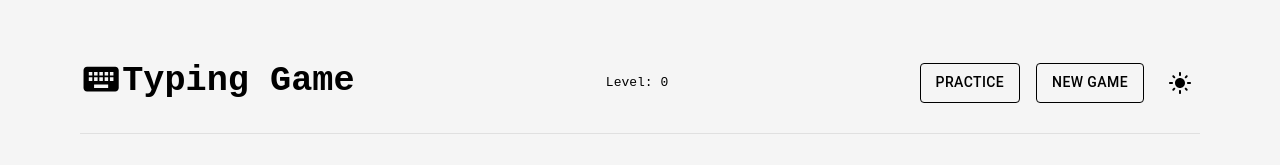
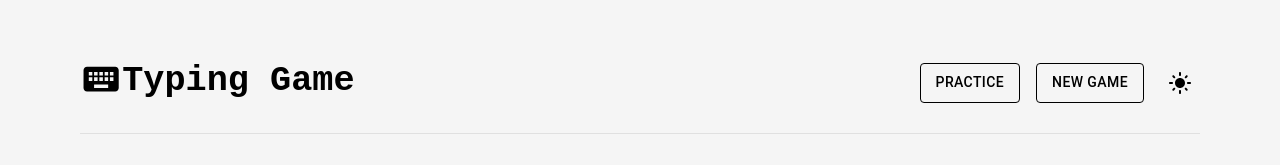
Before and after one commit to itsjozo1/Internship-16-SpeedType, a React (Vite) app: page / in a window 1280 px wide. Shown: the top 165 px of the page. Built offline with nearby package versions, Linux system fonts and the light colour scheme.

Commit message:
Handle new level text and reset game

```diff
--- a/src/Components/Dialogs/NewGameDialog.jsx
+++ b/src/Components/Dialogs/NewGameDialog.jsx
@@ -6,9 +6,10 @@ import { useGameMode } from "../../Providers/GameModeProvider";
 
 // eslint-disable-next-line react/prop-types
 export default function NewGameDialog({ isOpen, handleClose }) {
-  const { changeMode } = useGameMode();
+  const { changeMode, changeLevel } = useGameMode();
 
   const handleNewGameClick = () => {
+    changeLevel(0);
     changeMode("Regular");
     handleClose();
   };
--- a/src/Components/GameField/GameField.jsx
+++ b/src/Components/GameField/GameField.jsx
@@ -5,6 +5,7 @@ import RegularGame from "./RegularGame";
 
 const GameField = () => {
   const { gameMode } = useGameMode();
+
   switch (gameMode) {
     case "Regular":
       return <RegularGame />;
--- a/src/Components/GameField/RegularGame.jsx
+++ b/src/Components/GameField/RegularGame.jsx
@@ -1,22 +1,23 @@
 import { useState, useEffect } from "react";
-import { getTextsByLevel } from "../../textsHelper";
 import classes from "./game.module.css";
 import NewLevelDialog from "../Dialogs/NewLevelDialog";
 import { useGameMode } from "../../Providers/GameModeProvider";
 
 const RegularGame = () => {
-  const { gameLevel, changeLevel } = useGameMode();
-
-  if (gameLevel === 0) {
-    changeLevel(1);
-  }
-
-  const currentLevelTexts = getTextsByLevel(gameLevel);
-  const expectedText = currentLevelTexts[2].text;
+  const { expectedText, gameLevel, changeLevel } = useGameMode();
   const [userInput, setUserInput] = useState("");
   const [stopwatchStarted, setStopwatchStarted] = useState(false);
   const [elapsedTime, setElapsedTime] = useState(0);
   const [gameCompleted, setGameCompleted] = useState(false);
+
+  useEffect(() => {
+    if (gameLevel === 0) {
+      changeLevel(1);
+    }
+    setGameCompleted(false);
+    setUserInput("");
+    document.getElementById("gameTextInput").value = "";
+  }, [gameLevel, changeLevel]);
 
   useEffect(() => {
     let intervalId;
--- a/src/Components/Header/Header.jsx
+++ b/src/Components/Header/Header.jsx
@@ -24,7 +24,7 @@ function Header() {
         <KeyboardIcon className={classes.keyboardIcon} />
         Typing Game
       </h1>
-      <div>Level: {gameLevel}</div>
+      <div>{gameLevel === 0 ? "" : "Level: " + gameLevel}</div>
       <div className={classes.headerButtonsContainer}>
         <Button
           className={classes.headerButton}
--- a/src/Providers/GameModeProvider.jsx
+++ b/src/Providers/GameModeProvider.jsx
@@ -1,6 +1,8 @@
 /* eslint-disable react-refresh/only-export-components */
+/* eslint-disable react/prop-types */
 import { createContext, useContext } from "react";
 import { useState } from "react";
+import { getTextsByLevel } from "../textsHelper";
 
 const defaultContext = {
   gameMode: "REGULAR",
@@ -9,11 +11,16 @@ const defaultContext = {
 
 const GameModeContext = createContext(defaultContext);
 
-// eslint-disable-next-line react/prop-types
 const GameModeProvider = ({ children }) => {
   const [gameMode, setGameMode] = useState(defaultContext.gameMode);
   const [gameLevel, setGameLevel] = useState(defaultContext.gameLevel);
+  let expectedText = "";
 
+  if (gameLevel !== 0) {
+    const textsByLevel = getTextsByLevel(gameLevel);
+    expectedText =
+      textsByLevel[Math.floor(Math.random() * textsByLevel.length)].text;
+  }
   const changeLevel = (level) => {
     setGameLevel(level);
   };
@@ -24,7 +31,7 @@ const GameModeProvider = ({ children }) => {
 
   return (
     <GameModeContext.Provider
-      value={{ gameMode, changeMode, gameLevel, changeLevel }}
+      value={{ gameMode, changeMode, gameLevel, changeLevel, expectedText }}
     >
       {children}
     </GameModeContext.Provider>
```
